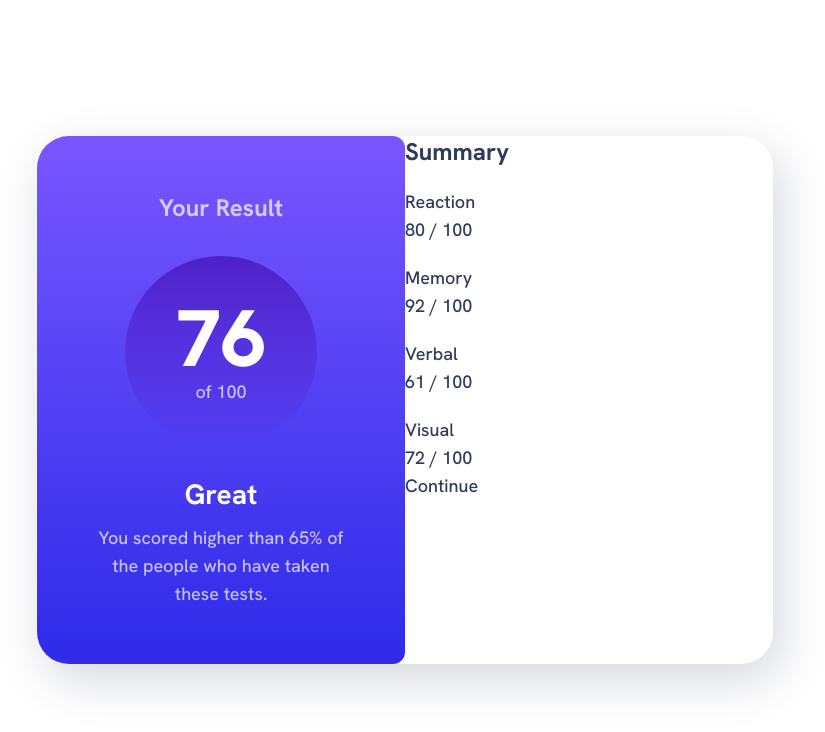
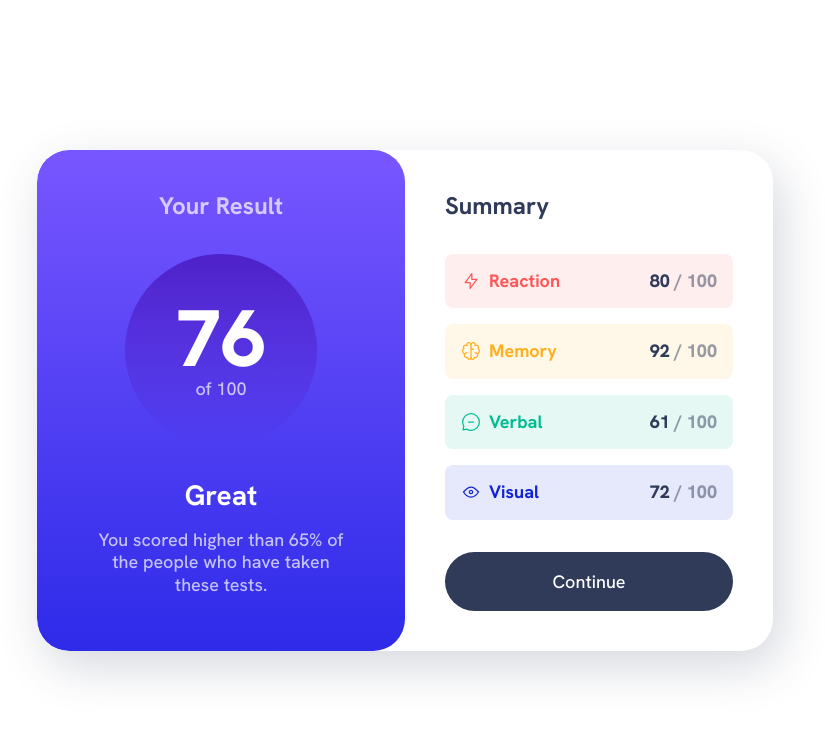
Before and after one commit to tamertameen/Frontend-Mentor-Challenges, a website: page results-summary-component/index.html in a window 1280 px wide. Shown: the whole page, without its empty margins (235-1060 px from the left). Drawn offline with Linux system fonts and the light colour scheme.

Commit message:
completed summary

```diff
--- a/results-summary-component/index.html
+++ b/results-summary-component/index.html
@@ -20,14 +20,14 @@
   </head>
 
   <body
-    class="md:grid md:place-items-center md:min-h-screen p-0 font-Hanken text-lg text-clr_neutral_4"
+    class="md:grid md:place-items-center md:min-h-screen box-border p-0 font-Hanken text-lg leading-tight text-clr_neutral_4"
   >
     <main>
       <div
         class="md:overflow-hidden md:rounded-4xl md:grid-cols-2 md:shadow-neutral_4 md:me-4 md:ms-4 max-w-mw_46 m-0 grid"
       >
         <div
-          class="md:rounded-xl grid place-content-start gap-8 rounded-b-xl bg-gradient-to-b from-clr_primary_1 to-clr_secondary_1 p-14 text-center text-clr_neutral_1/70"
+          class="md:rounded-4xl grid place-content-start gap-8 rounded-b-xl bg-gradient-to-b from-clr_primary_1 to-clr_secondary_1 px-14 py-10 text-center text-clr_neutral_1/70"
         >
           <h1 class="text-2xl font-bold">Your Result</h1>
           <p
@@ -40,7 +40,7 @@
             of 100
           </p>
 
-          <div class="grid place-content-start gap-4">
+          <div class="grid gap-4">
             <p class="text-fs_700 font-bold text-clr_neutral_1">Great</p>
             <p>
               You scored higher than 65% of the people who have taken these
@@ -49,14 +49,16 @@
           </div>
         </div>
 
-        <div class="summary grid-flow" data-spacing="large">
+        <div class="grid gap-8 p-10">
           <h2 class="text-2xl font-bold">Summary</h2>
 
-          <div class="grid-flow">
-            <div class="summary-item" data-item-type="accent-1">
-              <div class="flex-group">
+          <div class="grid gap-4">
+            <div
+              class="flex items-center justify-between rounded-lg bg-clr_accent_1/10 p-4"
+            >
+              <div class="flex flex-wrap items-center gap-2">
                 <svg
-                  class="summary-icon"
+                  class="stroke-clr_accent_1"
                   xmlns="http://www.w3.org/2000/svg"
                   width="20"
                   height="20"
@@ -70,14 +72,18 @@
                     d="M10.833 8.333V2.5l-6.666 9.167h5V17.5l6.666-9.167h-5Z"
                   />
                 </svg>
-                <h3 class="summary-item-title">Reaction</h3>
+                <h3 class="font-bold text-clr_accent_1">Reaction</h3>
               </div>
-              <p class="summary-score"><span>80</span> / 100</p>
+              <p class="font-extrabold text-clr_neutral_4/50">
+                <span class="text-clr_neutral_4">80</span> / 100
+              </p>
             </div>
-            <div class="summary-item" data-item-type="accent-2">
-              <div class="flex-group">
+            <div
+              class="flex items-center justify-between rounded-lg bg-clr_accent_2/10 p-4"
+            >
+              <div class="flex flex-wrap items-center gap-2">
                 <svg
-                  class="summary-icon"
+                  class="stroke-clr_accent_2"
                   xmlns="http://www.w3.org/2000/svg"
                   width="20"
                   height="20"
@@ -103,14 +109,18 @@
                     d="M16.447 13.004a3.334 3.334 0 0 0 .728-5.53m-.025-.067a2.083 2.083 0 0 0-2.983-2.824M10 3.75a2.085 2.085 0 0 1 2.538-2.033 2.084 2.084 0 0 1 1.43 2.92m-.635 12.03a1.667 1.667 0 0 1-3.333 0"
                   />
                 </svg>
-                <h3 class="summary-item-title">Memory</h3>
+                <h3 class="font-bold text-clr_accent_2">Memory</h3>
               </div>
-              <p class="summary-score"><span>92</span> / 100</p>
+              <p class="font-extrabold text-clr_neutral_4/50">
+                <span class="text-clr_neutral_4">92</span> / 100
+              </p>
             </div>
-            <div class="summary-item" data-item-type="accent-3">
-              <div class="flex-group">
+            <div
+              class="flex items-center justify-between rounded-lg bg-clr_accent_3/10 p-4"
+            >
+              <div class="flex flex-wrap items-center gap-2">
                 <svg
-                  class="summary-icon"
+                  class="stroke-clr_accent_3"
                   xmlns="http://www.w3.org/2000/svg"
                   width="20"
                   height="20"
@@ -124,14 +134,18 @@
                     d="M7.5 10h5M10 18.333A8.333 8.333 0 1 0 1.667 10c0 1.518.406 2.942 1.115 4.167l-.699 3.75 3.75-.699A8.295 8.295 0 0 0 10 18.333Z"
                   />
                 </svg>
-                <h3 class="summary-item-title">Verbal</h3>
+                <h3 class="font-bold text-clr_accent_3">Verbal</h3>
               </div>
-              <p class="summary-score"><span>61</span> / 100</p>
+              <p class="font-extrabold text-clr_neutral_4/50">
+                <span class="text-clr_neutral_4">61</span> / 100
+              </p>
             </div>
-            <div class="summary-item" data-item-type="accent-4">
-              <div class="flex-group">
+            <div
+              class="flex items-center justify-between rounded-lg bg-clr_accent_4/10 p-4"
+            >
+              <div class="flex flex-wrap items-center gap-2">
                 <svg
-                  class="summary-icon"
+                  class="stroke-clr_accent_4"
                   xmlns="http://www.w3.org/2000/svg"
                   width="20"
                   height="20"
@@ -151,13 +165,19 @@
                     d="M17.5 10c-1.574 2.492-4.402 5-7.5 5s-5.926-2.508-7.5-5C4.416 7.632 6.66 5 10 5s5.584 2.632 7.5 5Z"
                   />
                 </svg>
-                <h3 class="summary-item-title">Visual</h3>
+                <h3 class="font-bold text-clr_accent_4">Visual</h3>
               </div>
-              <p class="summary-score"><span>72</span> / 100</p>
+              <p class="font-extrabold text-clr_neutral_4/50">
+                <span class="text-clr_neutral_4">72</span> / 100
+              </p>
             </div>
           </div>
 
-          <button class="button">Continue</button>
+          <button
+            class="button rounded-5xl cursor-pointer border-none bg-clr_neutral_4 px-8 py-4 leading-normal text-clr_neutral_1 hover:bg-gradient-to-b hover:from-clr_primary_1 hover:to-clr_secondary_1"
+          >
+            Continue
+          </button>
         </div>
       </div>
     </main>
--- a/results-summary-component/tailwind.config.js
+++ b/results-summary-component/tailwind.config.js
@@ -26,6 +26,7 @@ module.exports = {
       },
       borderRadius: {
         '4xl': '2rem',
+        '5xl': '100vw',
       },
       boxShadow: {
         neutral_4: '0.5rem 1rem 3rem hsl(224, 30%, 27%, 0.2)',
```
Also changed, not shown: results-summary-component/public/styles.css.
